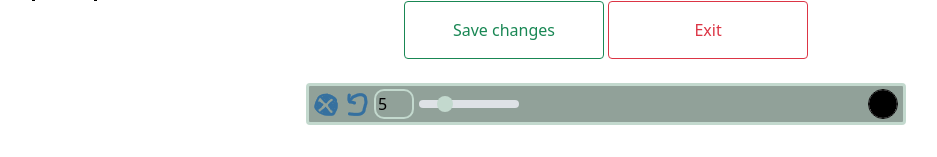
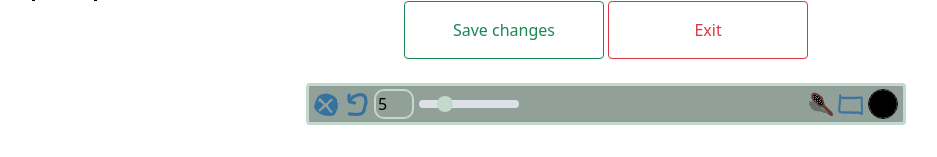
Before and after one commit to WiktorSchab/Image-Editor-Page, a Flask app: page /draw_mode/1 in a window 1280 px wide. Shown: the part 342-499 px from the top of the page, without its empty margins (34-971 px from the left). Run offline with Flask 3, Linux system fonts and the light colour scheme; some libraries are stand-ins or nearby versions.

Commit message:
Added new tool and icon for every tool

```diff
--- a/Templates/draw.html
+++ b/Templates/draw.html
@@ -43,6 +43,17 @@
 
             <!-- Tools on right -->
             <div id='rightTools'>
+                <button id='brush' class='button_small' title='Click to draw with brush'>
+                    <img src='{{ url_for("static", filename="icons/brush_icon.png") }}'
+                    onclick='setTool("brush")'>
+                </button>
+
+                <!-- Tool to create rectangle -->
+                <button id='rectangle' class='button_small' title='Click to create rectangle'>
+                     <img src='{{ url_for("static", filename="icons/rectangle_icon.png") }}'
+                     onclick='setTool("rectangle")'>
+                </button>
+
                 <!-- Color pick box (user can choose color by clicking on it) -->
                 <input id='color_tool' class='toolbox_color' type='color' title='Click to choose color'/>
             </div>
```
Also changed, not shown: static/icons/brush_icon.png (added), static/icons/rectangle_icon.png (added).
